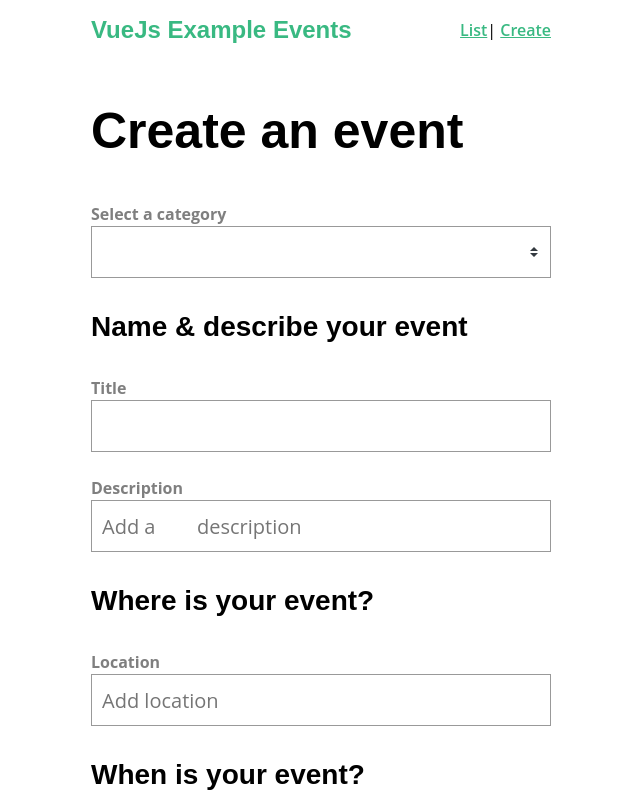
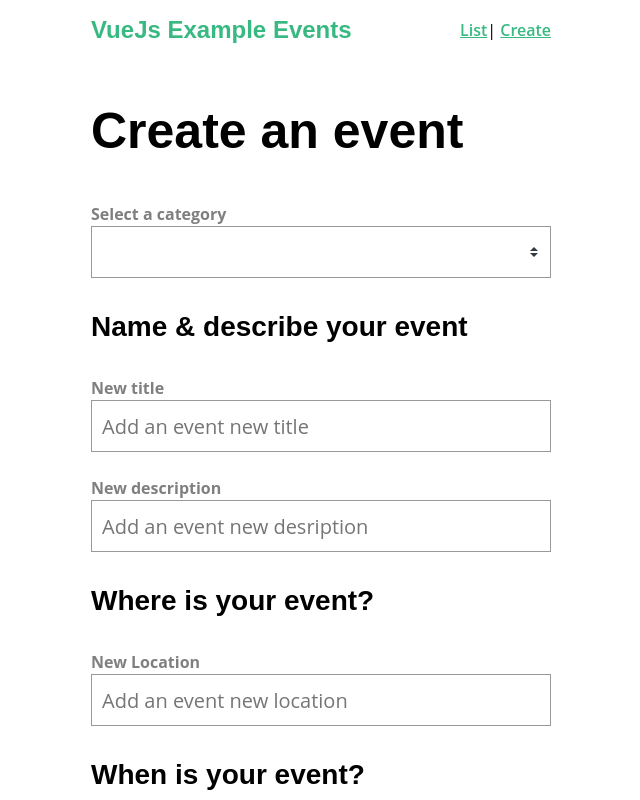
Before and after one commit to epscavalcante/vm-real-world-vue2, a Vue app: page /events/create in a window 1280 px wide. Shown: the top 800 px of the page, without its empty margins (319-959 px from the left). Built offline with nearby package versions, Linux system fonts and the light colour scheme.

Commit message:
Utilizando componentes bases de formulário

```diff
--- a/src/views/EventCreate.vue
+++ b/src/views/EventCreate.vue
@@ -3,36 +3,57 @@
     <h1>Create an event</h1>
 
     <form @submit.prevent="createEvent">
-      <label>Select a category</label>
-      <select v-model="event.category">
-        <option v-for="cat in categories" :key="cat">{{ cat }}</option>
-      </select>
+      <BaseSelect
+        v-model="event.category"
+        label="Select a category"
+        placeholder="Add an event new category"
+        :options="categories"
+        class="field"
+      />
+
       <h3>Name & describe your event</h3>
-      <div class="field">
-        <label>Title</label>
-        <input type="text" v-model="event.title" placeholder Add a title />
-      </div>
-      <div class="field">
-        <label>Description</label>
-        <input type="text" v-model="event.description" placeholder="Add a
-        description" />
-      </div>
+
+      <BaseInput
+        label="New title"
+        v-model="event.title"
+        type="text"
+        placeholder="Add an event new title"
+        class="field"
+      />
+
+      <BaseInput
+        label="New description"
+        v-model="event.description"
+        type="text"
+        placeholder="Add an event new desription"
+        class="field"
+      />
+
       <h3>Where is your event?</h3>
-      <div class="field">
-        <label>Location</label>
-        <input type="text" v-model="event.location" placeholder="Add location" />
-      </div>
+
+      <BaseInput
+        label="New Location"
+        v-model="event.location"
+        type="text"
+        placeholder="Add an event new location"
+        class="field"
+      />
+
       <h3>When is your event?</h3>
+
       <div class="field">
         <label>Date</label>
         <datepicker v-model="event.date" placeholder="Select a date" />
       </div>
-      <div class="field">
-        <label>Select a time</label>
-        <select v-model="event.time">
-          <option v-for="time in times" :key="time">{{ time }}</option>
-        </select>
-      </div>
+
+      <BaseSelect
+        v-model="event.time"
+        label="Select a time"
+        placeholder="Add an event new time"
+        :options="times"
+        class="field"
+      />
+
       <input type="submit" class="button -fill-gradient" value="Submit" />
     </form>
   </div>
@@ -42,6 +63,7 @@
 import Datepicker from 'vuejs-datepicker'
 import { mapState } from 'vuex'
 import NProgress from 'nprogress'
+import BaseInput from '@/components/BaseInput.vue'
 
 export default {
   data() {
@@ -89,7 +111,9 @@ export default {
     }
   },
   components: {
-    Datepicker
+    Datepicker,
+
+    BaseInput
   }
 }
 </script>
```
